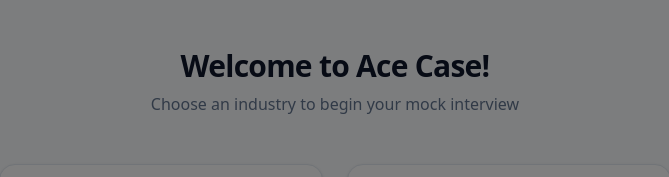
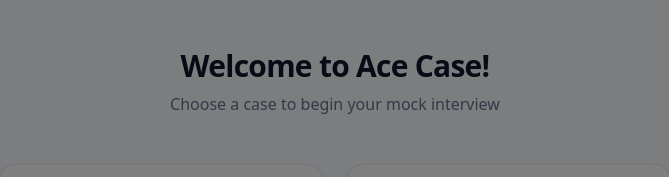
Before and after one commit to hellosayhello/AI-case-coach-frontend, a Next.js app: page / in a window 1280 px wide. Shown: the top 177 px of the page, without its empty margins (305-974 px from the left). Built offline with nearby package versions, Linux system fonts and the light colour scheme.

Commit message:
Fixed typo

```diff
--- a/src/app/page.tsx
+++ b/src/app/page.tsx
@@ -345,7 +345,7 @@
     <div className="min-h-screen bg-slate-50 flex flex-col items-center py-12 px-12 overflow-auto">
       <EmailPopup />
       <h1 className="text-3xl font-bold text-slate-900 mb-2 tracking-tight">Welcome to Ace Case!</h1>
-      <p className="text-slate-500 mb-12 font-medium">Choose an industry to begin your mock interview</p>
+      <p className="text-slate-500 mb-12 font-medium">Choose a case to begin your mock interview</p>
       <div className="grid grid-cols-1 md:grid-cols-2 gap-6 w-full max-w-2xl pb-12">
           {INDUSTRIES.map((ind) => (
             <button
```
